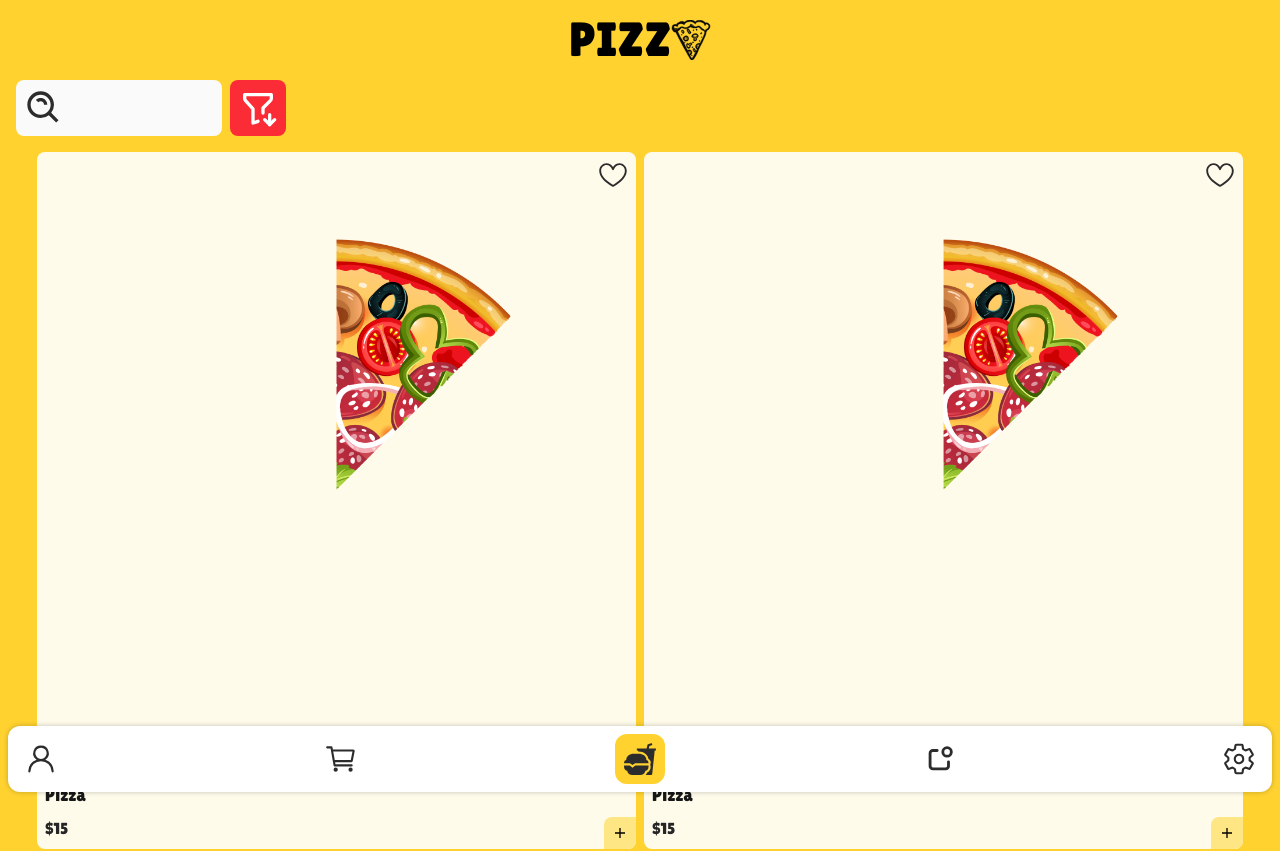
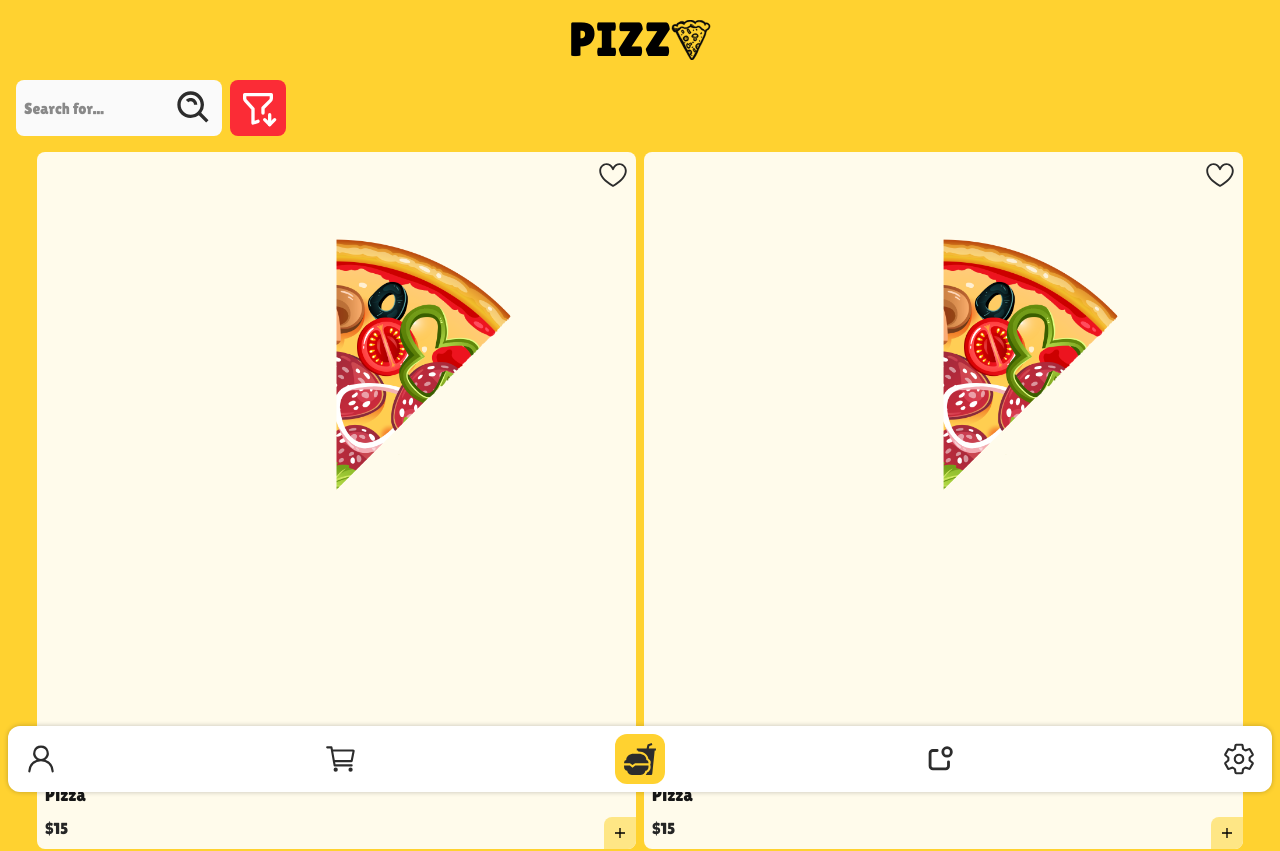
Before and after one commit to mahdibaderloo/fastfood, a React (Vite) app: page / in a window 1280 px wide. Shown: the top 851 px of the page. Built offline with nearby package versions, Linux system fonts and the light colour scheme.

Commit message:
Search styles

```diff
--- a/src/components/Search.jsx
+++ b/src/components/Search.jsx
@@ -3,13 +3,14 @@ import { BiSearchAlt } from "react-icons/bi";
 function Search() {
   return (
     <div className="bg-neutral-50 flex items-center p-2 rounded-lg">
+      <input
+        type="text"
+        placeholder="Search for..."
+        className="w-full h-full outline-none text-neutral-900"
+      />
       <p>
         <BiSearchAlt size={40} color="#2c2c2c" />
       </p>
-      <input
-        type="text"
-        className="w-full h-full outline-none text-neutral-900"
-      />
     </div>
   );
 }
```
